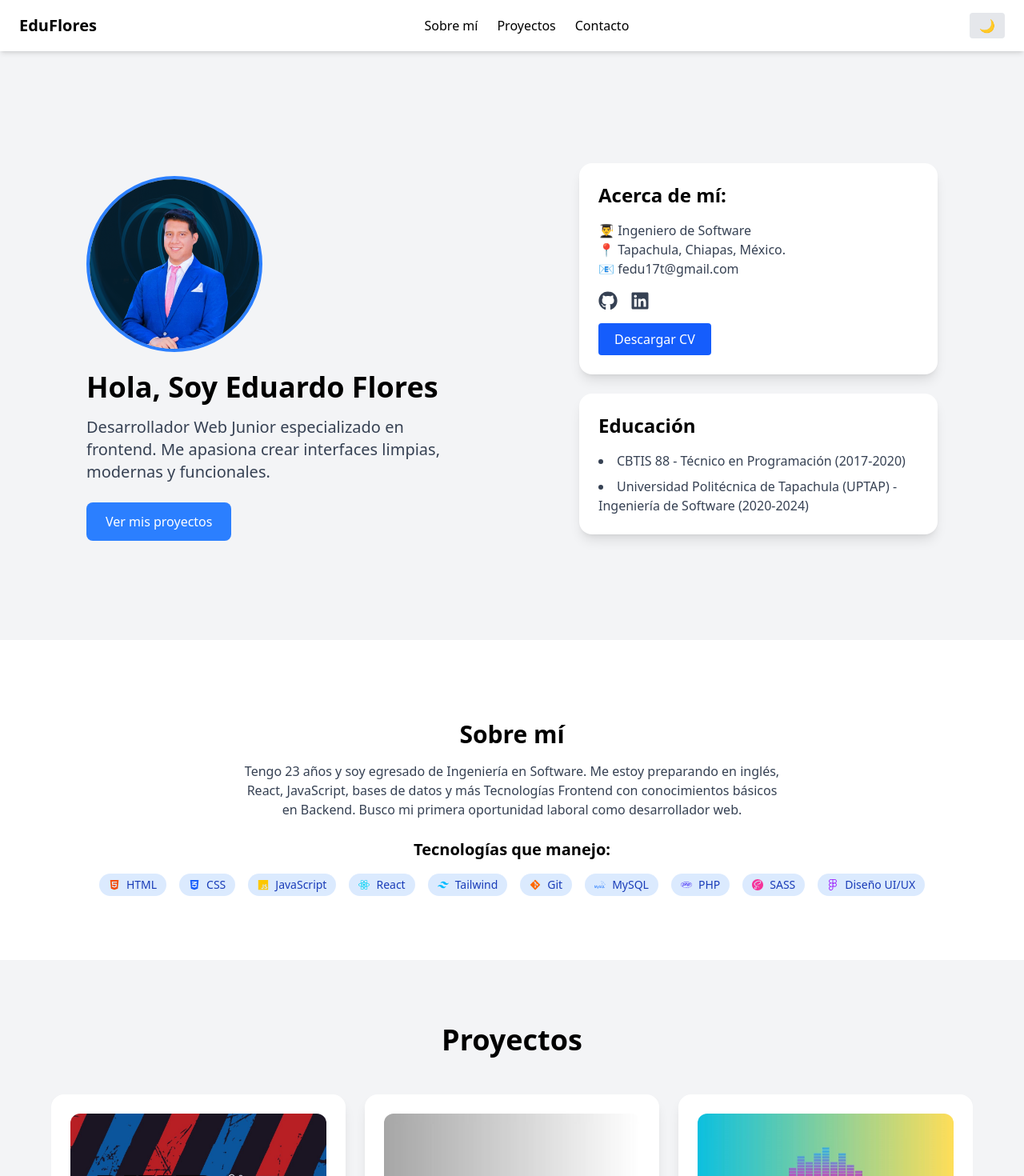
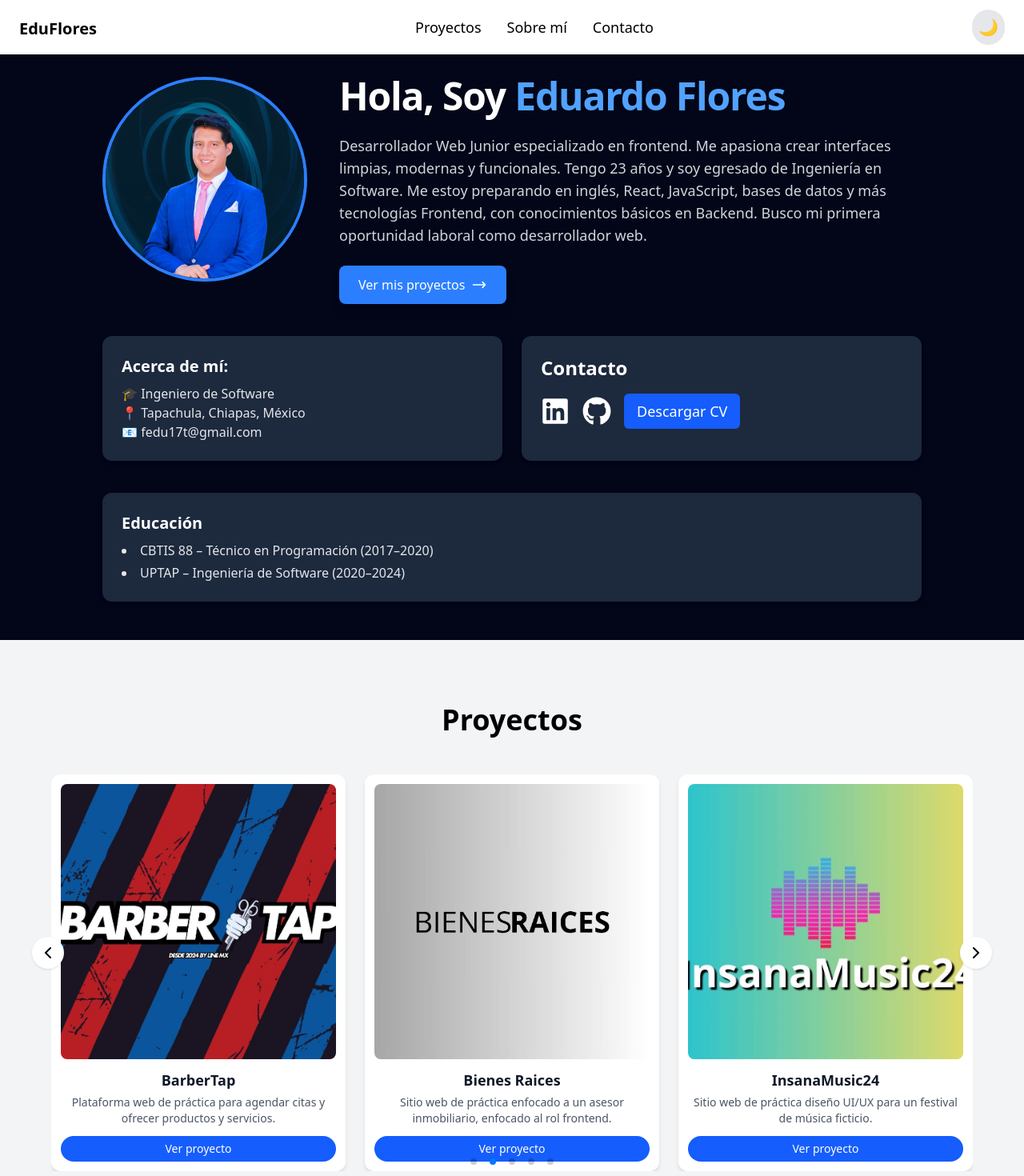
Before and after one commit to EduFlores17/EduFlores, a React (Vite) app: page / in a window 1280 px wide. Shown: the top 1470 px of the page at 80% size. Built offline with nearby package versions, Linux system fonts and the light colour scheme.

Commit message:
C3 Nueva pagina a los proyectos y correccion de diseño

```diff
--- a/package.json
+++ b/package.json
@@ -15,6 +15,7 @@
     "react": "^19.1.0",
     "react-dom": "^19.1.0",
     "react-icons": "^5.5.0",
+    "react-router-dom": "^7.6.1",
     "swiper": "^11.2.7",
     "tailwindcss": "^4.1.7"
   },
--- a/src/App.jsx
+++ b/src/App.jsx
@@ -1,19 +1,28 @@
+import { Routes, Route } from 'react-router-dom';
 import Navbar from "./components/Navbar";
 import Hero from "./components/Hero";
 import About from "./components/About";
 import Projects from "./components/Projects";
 import Footer from "./components/Footer";
 import Contact from "./components/Contact";
+import ProjectDetail from "./components/ProjectDetail"; // lo crearás luego
 
 function App() {
   return (
     <div className="font-sans">
       <Navbar />
-      <Hero />
-      <About />
-      <Projects />
-      <Contact />
-      <Footer />
+      <Routes>
+        <Route path="/" element={
+          <>
+            <Hero />
+            <Projects />
+            <About />
+            <Contact />
+            <Footer />
+          </>
+        } />
+        <Route path="/projects/:projectId" element={<ProjectDetail />} />
+      </Routes>
     </div>
   );
 }
--- a/src/components/About.jsx
+++ b/src/components/About.jsx
@@ -16,30 +16,18 @@ function About() {
   ];
 
   return (
-    <section id="about" className="py-20 px-6 bg-white pt-25 dark:bg-gray-900 text-center">
-      <h2 className="text-3xl font-bold mb-4 dark:text-white">Sobre mí</h2>
-      <p className="text-gray-700 dark:text-white max-w-2xl mx-auto mb-6">
-        Tengo 23 años y soy egresado de Ingeniería en Software. Me estoy preparando en inglés, React, JavaScript, bases de datos y más Tecnologías Frontend con conocimientos básicos en Backend. Busco mi primera oportunidad laboral como desarrollador web.
-      </p>
-      <h3 className="text-xl dark:text-white font-semibold mb-4">Tecnologías que manejo:</h3>
-      <div className="flex flex-wrap justify-center gap-4">
-        {skills.map((skill, idx) => (
-          <div key={idx} className="relative group">
-            <span
-              className="flex items-center gap-2 bg-blue-100 text-blue-800 px-3 py-1 rounded-full text-sm font-medium
-                         dark:bg-blue-900 dark:text-blue-200 transition transform hover:scale-105 cursor-default"
-            >
-              {skill.icon}
-              {skill.name}
-            </span>
-            {/* Tooltip */}
-            <div className="absolute bottom-full mb-2 left-1/2 transform -translate-x-1/2 scale-95 opacity-0 group-hover:opacity-100 group-hover:scale-100 transition duration-200 bg-black text-white text-xs rounded px-2 py-1 z-10">
-              {skill.name}
-            </div>
-          </div>
-        ))}
+    <section id="about" className="py-20 px-6 bg-white dark:bg-gray-950 text-center">
+  <h2 className="text-3xl font-bold mb-8 dark:text-white">Tecnologías que manejo:</h2>
+  <div className="grid grid-cols-2 sm:grid-cols-3 md:grid-cols-4 lg:grid-cols-5 gap-3 justify-items-center">
+    {skills.map((skill, idx) => (
+      <div key={idx} className="group w-24 h-24 flex flex-col items-center justify-center rounded-lg bg-slate-100 dark:bg-slate-800 text-center p-4 shadow hover:scale-105 transition-all cursor-default">
+        <div className="text-4xl mb-2">{skill.icon}</div>
+        <span className="text-sm font-semibold dark:text-white">{skill.name}</span>
       </div>
-    </section>
+    ))}
+  </div>
+</section>
+
   );
 }
 
--- a/src/components/Hero.jsx
+++ b/src/components/Hero.jsx
@@ -2,63 +2,100 @@ import { FaGithub, FaLinkedin } from 'react-icons/fa';
 
 function Hero() {
   return (
-    <section id="hero" className="min-h-screen flex flex-col justify-center items-center px-6 bg-gray-100 pt-24 dark:bg-slate-950 text-center sm:text-left lg:flex-row">
+    <section
+      id="hero"
+      className="min-h-screen flex items-center justify-center px-4 sm:px-6 bg-slate-950 pt-18"
+    >
+      <div className="w-full max-w-5xl space-y-10">
 
-      {/* Columna izquierda: Imagen y saludo */}
-      <div className="flex flex-col items-center lg:items-start mb-12 lg:mb-0 lg:w-1/2">
+        {/* Hero Principal */}
+        <div className="flex flex-col lg:flex-row items-center lg:items-start gap-10 text-center lg:text-left">
+          {/* Imagen */}
+          <div className="flex justify-center lg:justify-start">
             <img
               src="/yo.png"
-          alt="Foto de Eduardo Flores"
-          className="w-55 h-55 rounded-full mb-6 border-4 border-blue-500 object-cover"
+              alt="Eduardo Flores"
+              className="w-48 h-48 sm:w-60 sm:h-60 md:w-64 md:h-64 rounded-full border-4 border-blue-500 object-cover transition-transform hover:scale-105"
             />
-        <h1 className="text-4xl font-bold mb-4 dark:text-white">Hola, Soy Eduardo Flores</h1>
-        <p className="text-xl text-gray-700 dark:text-gray-100 max-w-md">
-          Desarrollador Web Junior especializado en frontend. Me apasiona crear interfaces limpias, modernas y funcionales.
+          </div>
+
+          {/* Texto principal */}
+          <div className="flex-1 space-y-6">
+            <h1 className="text-4xl sm:text-5xl font-extrabold tracking-tight text-white">
+              Hola, Soy <span className="text-blue-400">Eduardo Flores</span>
+            </h1>
+            <p className="text-gray-300 text-base sm:text-lg">
+              Desarrollador Web Junior especializado en frontend. Me apasiona crear interfaces limpias,
+              modernas y funcionales. Tengo 23 años y soy egresado de Ingeniería en Software. Me estoy preparando en inglés, React, JavaScript, bases de datos
+              y más tecnologías Frontend, con conocimientos básicos en Backend. Busco mi primera oportunidad laboral como desarrollador web.
             </p>
-        <a href="#projects" className="mt-6 bg-blue-500 text-white px-6 py-3 rounded-lg hover:bg-blue-600 transition">
+            <a
+              href="#projects"
+              className="inline-flex items-center gap-2 bg-blue-500 text-white px-6 py-3 rounded-lg shadow-lg hover:bg-blue-600 transition"
+            >
               Ver mis proyectos
+              <svg
+                className="w-5 h-5"
+                fill="none"
+                stroke="currentColor"
+                strokeWidth="2"
+                viewBox="0 0 24 24"
+              >
+                <path strokeLinecap="round" strokeLinejoin="round" d="M17 8l4 4m0 0l-4 4m4-4H3" />
+              </svg>
             </a>
           </div>
-
-      {/* Columna derecha: Sobre mí + Educación */}
-      <div className="flex flex-col gap-6 max-w-md w-full lg:w-1/2">
-
-        {/* Caja de info personal */}
-        <div className="bg-white dark:bg-gray-900 shadow-lg rounded-2xl p-6">
-          <h2 className="text-2xl font-semibold mb-4 dark:text-white">Acerca de mí:</h2>
-          <p className="text-gray-700 dark:text-gray-300 mb-4">
-            👨‍🎓 Ingeniero de Software <br />
-            📍 Tapachula, Chiapas, México. <br />
-            📧 fedu17t@gmail.com
-          </p>
-
-          <div className="flex gap-4 mb-4 justify-center lg:justify-start">
-            <a href="https://github.com/EduFlores17" target="_blank" className="text-gray-700 dark:text-white hover:text-blue-500">
-              <FaGithub size={24} />
-            </a>
-            <a href="https://www.linkedin.com/in/eduardo-flores-de-le%C3%B3n-27019b248/" target="_blank" className="text-gray-700 dark:text-white hover:text-blue-500">
-              <FaLinkedin size={24} />
-            </a>
         </div>
 
+        {/* Acerca de mí y Contacto */}
+        <div className="grid grid-cols-1 md:grid-cols-2 gap-6">
+          {/* Acerca de mí */}
+          <div className="bg-slate-800 p-6 rounded-xl text-gray-200 shadow-md text-center sm:text-left">
+            <h2 className="text-xl font-semibold mb-2 text-white">Acerca de mí:</h2>
+            <p>🎓 Ingeniero de Software</p>
+            <p>📍 Tapachula, Chiapas, México</p>
+            <p>📧 fedu17t@gmail.com</p>
+          </div>
+
+          {/* Contacto */}
+          <div className="bg-slate-800 p-6 rounded-xl text-gray-200 shadow-md text-center sm:text-left">
+            <h2 className="text-2xl font-semibold mb-4 text-white">Contacto</h2>
+            <div className="flex flex-col sm:flex-row items-center sm:justify-start gap-4 flex-wrap">
               <a
-            href="/CV2025 - Eduardo Flores de León.pdf"
+                href="https://linkedin.com/in/tu_usuario"
+                target="_blank"
+                rel="noopener noreferrer"
+                className="text-white hover:text-blue-400 transition text-4xl"
+              >
+                <FaLinkedin />
+              </a>
+              <a
+                href="https://github.com/tu_usuario"
+                target="_blank"
+                rel="noopener noreferrer"
+                className="text-white hover:text-blue-400 transition text-4xl"
+              >
+                <FaGithub />
+              </a>
+              <a
+                href="/EduardoFloresCV.pdf"
                 download
-            className="inline-block bg-blue-600 text-white px-5 py-2 rounded hover:bg-blue-700 transition"
+                className="bg-blue-600 text-white px-4 py-2 rounded-md hover:bg-blue-700 text-lg"
               >
                 Descargar CV
               </a>
             </div>
+          </div>
+        </div>
 
-        {/* Caja de educación */}
-        <div className="bg-white dark:bg-gray-900 shadow-lg rounded-2xl p-6 mb-6">
-          <h2 className="text-2xl font-semibold mb-4 dark:text-white">Educación</h2>
-          <ul className="text-gray-700 dark:text-gray-300 list-disc list-inside space-y-2">
-            <li>CBTIS 88 - Técnico en Programación (2017-2020)</li>
-            <li>Universidad Politécnica de Tapachula (UPTAP) - Ingeniería de Software (2020-2024)</li>
+        {/* Educación */}
+        <div className="bg-slate-800 p-6 rounded-xl text-gray-200 shadow-md text-center sm:text-left mb-6">
+          <h2 className="text-xl font-semibold mb-2 text-white">Educación</h2>
+          <ul className="list-disc list-inside space-y-1">
+            <li>CBTIS 88 – Técnico en Programación (2017–2020)</li>
+            <li>UPTAP – Ingeniería de Software (2020–2024)</li>
           </ul>
         </div>
-
       </div>
     </section>
   );
--- a/src/components/Navbar.jsx
+++ b/src/components/Navbar.jsx
@@ -1,12 +1,31 @@
 import { useState, useEffect } from 'react';
 import { FaBars, FaTimes } from 'react-icons/fa';
+import { useNavigate } from 'react-router-dom';
+
 
 function Navbar() {
   const [darkMode, setDarkMode] = useState(() => {
     const stored = localStorage.getItem('theme');
+
     if (stored) return stored === 'dark';
     return window.matchMedia('(prefers-color-scheme: dark)').matches;
   });
+
+  const scrollToSection = (id) => {
+  if (window.location.pathname !== '/') {
+    navigate('/');
+    // Espera a que el contenido cargue y luego hace scroll
+    setTimeout(() => {
+      const el = document.getElementById(id);
+      if (el) el.scrollIntoView({ behavior: 'smooth' });
+    }, 100); // tiempo para dar chance a que se renderice
+  } else {
+    const el = document.getElementById(id);
+    if (el) el.scrollIntoView({ behavior: 'smooth' });
+  }
+  setMenuOpen(false); // cerrar el menú móvil si estaba abierto
+};
+
 
   const [menuOpen, setMenuOpen] = useState(false);
 
@@ -36,44 +55,61 @@ function Navbar() {
     setMenuOpen(false); // Cierra el menú al hacer clic en un enlace
   };
 
+  const navigate = useNavigate();
+
+
   return (
+
+
     <nav className="fixed top-0 left-0 w-full z-50 bg-white dark:bg-slate-950 shadow-md">
-      <div className="max-w-7xl mx-auto px-6 py-4 flex justify-between items-center">
-        <h1 className="text-xl font-bold dark:text-white"><a href="#hero">EduFlores</a> </h1>
+  <div className="max-w-7xl mx-auto px-6 py-3 flex justify-between items-center">
+    <h1 className="text-2xl font-bold dark:text-white">
+      <button
+  onClick={() => navigate('/')}
+  className="text-xl font-bold"
+>
+  EduFlores
+</button>
+
+
+    </h1>
 
     {/* Menú Desktop */}
-        <ul className="hidden md:flex gap-6">
-          <li><a href="#about" onClick={handleLinkClick} className="hover:text-blue-500 dark:text-white">Sobre mí</a></li>
-          <li><a href="#projects" onClick={handleLinkClick} className="hover:text-blue-500 dark:text-white">Proyectos</a></li>
-          <li><a href="#contact" onClick={handleLinkClick} className="hover:text-blue-500 dark:text-white">Contacto</a></li>
+    <ul className="hidden md:flex gap-8 text-lg font-medium">
+  <li><button onClick={() => scrollToSection('projects')} className="hover:text-blue-500 dark:text-white">Proyectos</button></li>
+  <li><button onClick={() => scrollToSection('about')} className="hover:text-blue-500 dark:text-white">Sobre mí</button></li>
+  <li><button onClick={() => scrollToSection('contact')} className="hover:text-blue-500 dark:text-white">Contacto</button></li>
 </ul>
 
-        {/* Botón modo oscuro */}
+
+    {/* Botones */}
+    <div className="flex items-center gap-4">
       <button
         onClick={() => setDarkMode(!darkMode)}
-          className="ml-4 px-3 py-1 rounded bg-gray-200 dark:bg-gray-700 text-black dark:text-white"
+        className="p-2 rounded-full bg-gray-200 dark:bg-gray-700 text-xl dark:text-white"
       >
         {darkMode ? '☀️' : '🌙'}
       </button>
-
-        {/* Botón menú hamburguesa (solo en móviles) */}
       <button
         onClick={() => setMenuOpen(!menuOpen)}
-          className="md:hidden ml-4 text-2xl text-black dark:text-white"
+        className="md:hidden text-2xl text-black dark:text-white"
       >
         {menuOpen ? <FaTimes /> : <FaBars />}
       </button>
     </div>
+  </div>
 
   {/* Menú móvil */}
   {menuOpen && (
-        <ul className="md:hidden flex flex-col items-center bg-white dark:bg-slate-950 py-4 gap-4">
-          <li><a href="#about" onClick={handleLinkClick} className="hover:text-blue-500 dark:text-white">Sobre mí</a></li>
-          <li><a href="#projects" onClick={handleLinkClick} className="hover:text-blue-500 dark:text-white">Proyectos</a></li>
-          <li><a href="#contact" onClick={handleLinkClick} className="hover:text-blue-500 dark:text-white">Contacto</a></li>
+    <ul className="md:hidden flex flex-col items-center bg-white dark:bg-slate-950 py-4 gap-4 text-lg font-medium">
+  <li><button onClick={() => scrollToSection('projects')} className="hover:text-blue-500 dark:text-white">Proyectos</button></li>
+  <li><button onClick={() => scrollToSection('about')} className="hover:text-blue-500 dark:text-white">Sobre mí</button></li>
+  <li><button onClick={() => scrollToSection('contact')} className="hover:text-blue-500 dark:text-white">Contacto</button></li>
 </ul>
+
   )}
 </nav>
+
   );
 }
 
--- /dev/null
+++ b/src/components/ProjectDetail.jsx
@@ -0,0 +1,41 @@
+import { useParams } from 'react-router-dom';
+import { projects } from '../data/projects';
+import { useNavigate } from 'react-router-dom';
+
+
+function ProjectDetail() {
+    const { projectId } = useParams();
+    const project = projects.find(p => p.id === projectId);
+    const navigate = useNavigate();
+
+
+    if (!project) {
+        return <div className="p-10 text-center text-xl">Proyecto no encontrado.</div>;
+    }
+
+    return (
+        <div className="min-h-screen p-8 text-center bg-white dark:bg-gray-900 dark:text-white">
+            <h1 className="text-4xl font-bold mb-4">{project.title}</h1>
+            <img src={project.image} alt={project.title} className="mx-auto rounded-xl max-w-md mb-4" />
+            <p className="text-lg mb-6">{project.description}</p>
+            <a
+                href={project.link}
+                target="_blank"
+                rel="noopener noreferrer"
+                className="inline-block px-5 py-2 bg-blue-600 text-white rounded-full hover:bg-blue-700 transition"
+            >
+                Ver sitio en vivo
+            </a>
+
+            <button
+                onClick={() => navigate('/')}
+                className="mt-4 inline-block px-5 py-2 bg-gray-300 text-gray-800 rounded-full hover:bg-gray-400 transition"
+            >
+                Volver al portafolio
+            </button>
+
+        </div>
+    );
+}
+
+export default ProjectDetail;
--- a/src/components/Projects.jsx
+++ b/src/components/Projects.jsx
@@ -4,55 +4,16 @@ import 'swiper/css';
 import 'swiper/css/navigation';
 import 'swiper/css/pagination';
 import { ChevronLeft, ChevronRight } from 'lucide-react';
+import { Link } from 'react-router-dom';
+import { projects } from '../data/projects';
+
+
 
 function Projects() {
-  const projects = [
-    {
-      title: "TeMenú",
-      description: "Plataforma web de Menú Digital dirigida a restaurantes (En desarrollo y práctica).",
-      link: "https://te-menu.vercel.app/",
-      image: "/Temenu.jpg",
-    },
-    {
-      title: "BarberTap",
-      description: "Plataforma web de practica para agendar citas y ofrecer productos y servicios.",
-      link: "https://edufloresfile.netlify.app/",
-      image: "/barbertap.jpg",
-    },
-    {
-      title: "Bienes Raices",
-      description: "Sitio web de practica enfocado a un asesor inmobiliario, enfocado al rol frontend.",
-      link: "https://github.com/EduFlores17/bienesraices_inicio",
-      image: "/bienesraices.jpg",
-    },
-    {
-      title: "InsanaMusic24",
-      description: "Sitio web de practica diseño UI/UX para un festival de musica ficticio.",
-      link: "https://insanamusic24.netlify.app/",
-      image: "/insanamusic.jpg",
-    },
-    {
-      title: "Policard",
-      description: "Sistema de credencialización digitalizada para la Universidad Politécnica de Tapachula.",
-      link: "#",
-      image: "/policard.jpg",
-    },
-    {
-      title: "EduFloresv1",
-      description: "Primer portafolio usado para presentarme y enseñar mis proyectos personales.",
-      link: "https://edufloresfile.netlify.app/",
-      image: "/yo.png",
-    },
-    {
-      title: "Ingles Individual App",
-      description: "App tipo CRM/ESP para la institución con sede en Tapachula como estadía profesional.",
-      link: "https://edufloresfile.netlify.app/",
-      image: "/ii.jpg",
-    }
-  ];
+
 
   return (
-    <section id="projects" className="py-20 px-4 sm:px-6 lg:px-16 bg-gray-100 dark:bg-gray-950 text-center">
+    <section id="projects" className="py-20 px-4 sm:px-6 lg:px-16 bg-gray-100  dark:bg-gray-900  text-center">
       <h2 className="text-4xl font-bold mb-12 dark:text-white">Proyectos</h2>
 
       <div className="relative">
@@ -80,19 +41,29 @@ function Projects() {
         >
           {projects.map((proj, index) => (
             <SwiperSlide key={index}>
-              <div className="bg-white dark:bg-gray-900 rounded-2xl shadow-lg hover:shadow-xl transition-all duration-300 p-6 flex flex-col h-full">
-                <img src={proj.image} alt={proj.title} className="w-full h-48 object-cover rounded-xl mb-4" />
-                <h3 className="text-2xl font-semibold dark:text-white mb-2">{proj.title}</h3>
-                <p className="text-gray-600 dark:text-gray-300 mb-4 flex-1">{proj.description}</p>
-                <a
-                  href={proj.link}
-                  target="_blank"
-                  className="mt-auto inline-block px-4 py-2 bg-blue-600 text-white rounded-full hover:bg-blue-700 transition"
-                >
+              <div className="bg-white dark:bg-gray-950 rounded-xl shadow-md hover:shadow-lg transition-all duration-300 p-3 flex flex-col h-full">
+                <div className="w-full aspect-square overflow-hidden rounded-lg mb-3">
+                  <img
+                    src={proj.image}
+                    alt={proj.title}
+                    className="w-full h-full object-cover transition-transform duration-300 group-hover:scale-105"
+                  />
+                </div>
+                <h3 className="text-lg font-semibold text-gray-900 dark:text-white mb-1">{proj.title}</h3>
+                <p className="text-gray-600 dark:text-gray-300 text-sm mb-3 flex-1">{proj.description}</p>
+                <Link to={`/projects/${proj.id}`} className="mt-auto inline-block px-3 py-1.5 bg-blue-600 text-white text-sm rounded-full hover:bg-blue-700 transition">
                   Ver proyecto
-                </a>
+                </Link>
+
+
+
+
+
+
               </div>
             </SwiperSlide>
+
+
           ))}
         </Swiper>
 
--- /dev/null
+++ b/src/data/projects.js
@@ -0,0 +1,53 @@
+// src/data/projects.js
+
+export const projects = [
+  {
+    id: "temenu",
+    title: "TeMenú",
+    description: "Plataforma web de Menú Digital dirigida a restaurantes (En desarrollo y práctica).",
+    link: "https://te-menu.vercel.app/",
+    image: "/Temenu.jpg",
+  },
+  {
+    id: "barbertap",
+    title: "BarberTap",
+    description: "Plataforma web de práctica para agendar citas y ofrecer productos y servicios.",
+    link: "https://edufloresfile.netlify.app/",
+    image: "/barbertap.jpg",
+  },
+  {
+    id: "bienesraices",
+    title: "Bienes Raices",
+    description: "Sitio web de práctica enfocado a un asesor inmobiliario, enfocado al rol frontend.",
+    link: "https://github.com/EduFlores17/bienesraices_inicio",
+    image: "/bienesraices.jpg",
+  },
+  {
+    id: "insanamusic24",
+    title: "InsanaMusic24",
+    description: "Sitio web de práctica diseño UI/UX para un festival de música ficticio.",
+    link: "https://insanamusic24.netlify.app/",
+    image: "/insanamusic.jpg",
+  },
+  {
+    id: "policard",
+    title: "Policard",
+    description: "Sistema de credencialización digitalizada para la Universidad Politécnica de Tapachula.",
+    link: "#",
+    image: "/policard.jpg",
+  },
+  {
+    id: "edufloresv1",
+    title: "EduFloresv1",
+    description: "Primer portafolio usado para presentarme y enseñar mis proyectos personales.",
+    link: "https://edufloresfile.netlify.app/",
+    image: "/yo.png",
+  },
+  {
+    id: "ingles-individual",
+    title: "Ingles Individual App",
+    description: "App tipo CRM/ESP para la institución con sede en Tapachula como estadía profesional.",
+    link: "https://edufloresfile.netlify.app/",
+    image: "/ii.jpg",
+  }
+];
```
Also changed, not shown: src/main.jsx (+7 -7 lines), 1 other file (tests, documents, lock files or other folders). Lines whose indentation alone changed are shown as unchanged.
